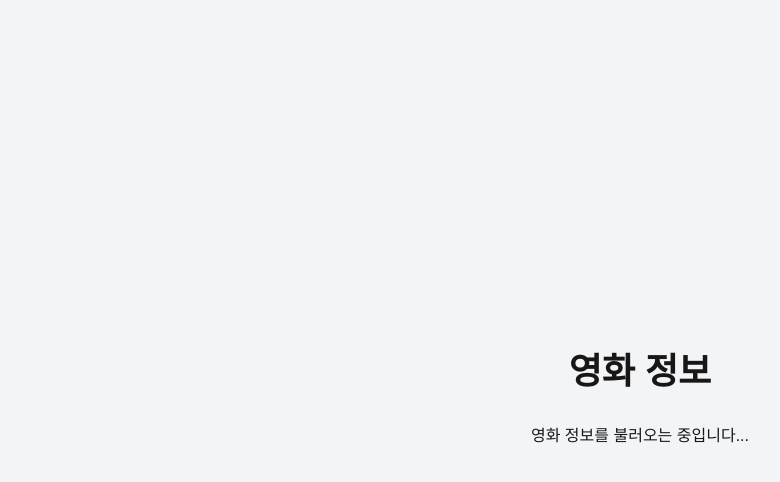
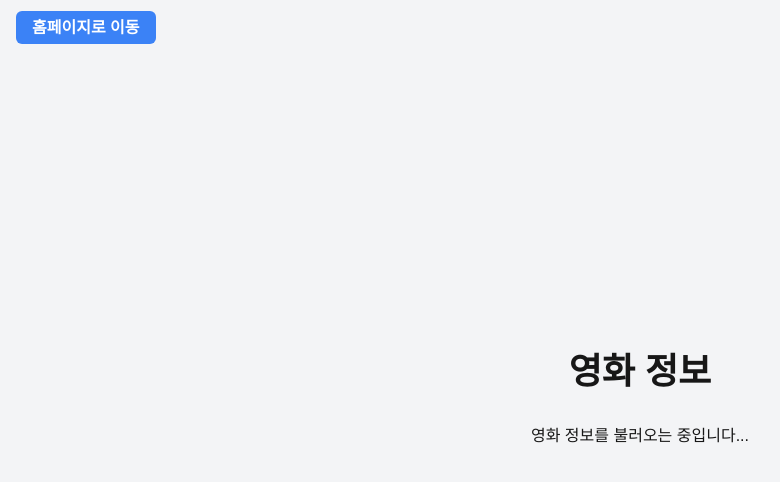
Before and after one commit to polar-movchart/polar-movchart-client, a Next.js app: page /movie in a window 1280 px wide. Shown: the top 482 px of the page, without its empty margins (0-780 px from the left). Built offline with nearby package versions, Linux system fonts and the light colour scheme.

Commit message:
feat: 홈 버튼 추가

```diff
--- a/src/app/MovieCard.tsx
+++ b/src/app/MovieCard.tsx
@@ -1,4 +1,3 @@
-// MovieCard.tsx
 import Link from "next/link";
 
 interface MovieCardProps {
--- /dev/null
+++ b/src/app/components/HomeButton.tsx
@@ -0,0 +1,12 @@
+"use client";
+import Link from "next/link";
+
+export default function HomeButton() {
+    return (
+        <div className="fixed top-4 left-4">
+            <Link href="/" className="text-white bg-blue-500 hover:bg-blue-600 px-4 py-2 rounded-md font-semibold">
+                홈페이지로 이동
+            </Link>
+        </div>
+    )
+}
--- /dev/null
+++ b/src/app/components/Layout.tsx
@@ -0,0 +1,12 @@
+'use client';
+
+import HomeButton from "./HomeButton";
+
+export default function Layout({ children }: { children: React.ReactNode }) {
+    return (
+        <div>
+            <HomeButton />
+            <main>{children}</main>
+        </div>
+    )
+}
--- a/src/app/movie/page.tsx
+++ b/src/app/movie/page.tsx
@@ -1,6 +1,7 @@
 'use client';
 
 import { useSearchParams } from "next/navigation";
+import Layout from "../components/Layout";
 
 export default function Movie() {
   const searchParams = useSearchParams();
@@ -8,6 +9,7 @@ export default function Movie() {
   const title = searchParams.get('title');
 
   return (
+    <Layout>
       <div className="min-h-screen flex flex-col items-center justify-center bg-gray-100 ">
         <h1 className="text-4xl font-bold mb-8">영화 정보</h1>
         {id && title ? (
@@ -19,5 +21,6 @@ export default function Movie() {
           <p>영화 정보를 불러오는 중입니다...</p>
         )}
       </div>
+    </Layout>
   );
 }
--- a/src/app/page.tsx
+++ b/src/app/page.tsx
@@ -1,3 +1,4 @@
+import Layout from "./components/Layout";
 import MovieCard from "./MovieCard";
 
 export default function Home() {
@@ -17,6 +18,7 @@ export default function Home() {
   ];
 
   return (
+    <Layout>
       <div className="min-h-screen bg-gray-100 text-center">
         {/* 탭 섹션 */}
         <div className="flex justify-center space-x-4 py-4">
@@ -40,5 +42,6 @@ export default function Home() {
             />))}
         </div>
       </div>
+    </Layout>
   );
 }
```
Lines whose indentation alone changed are shown as unchanged.
